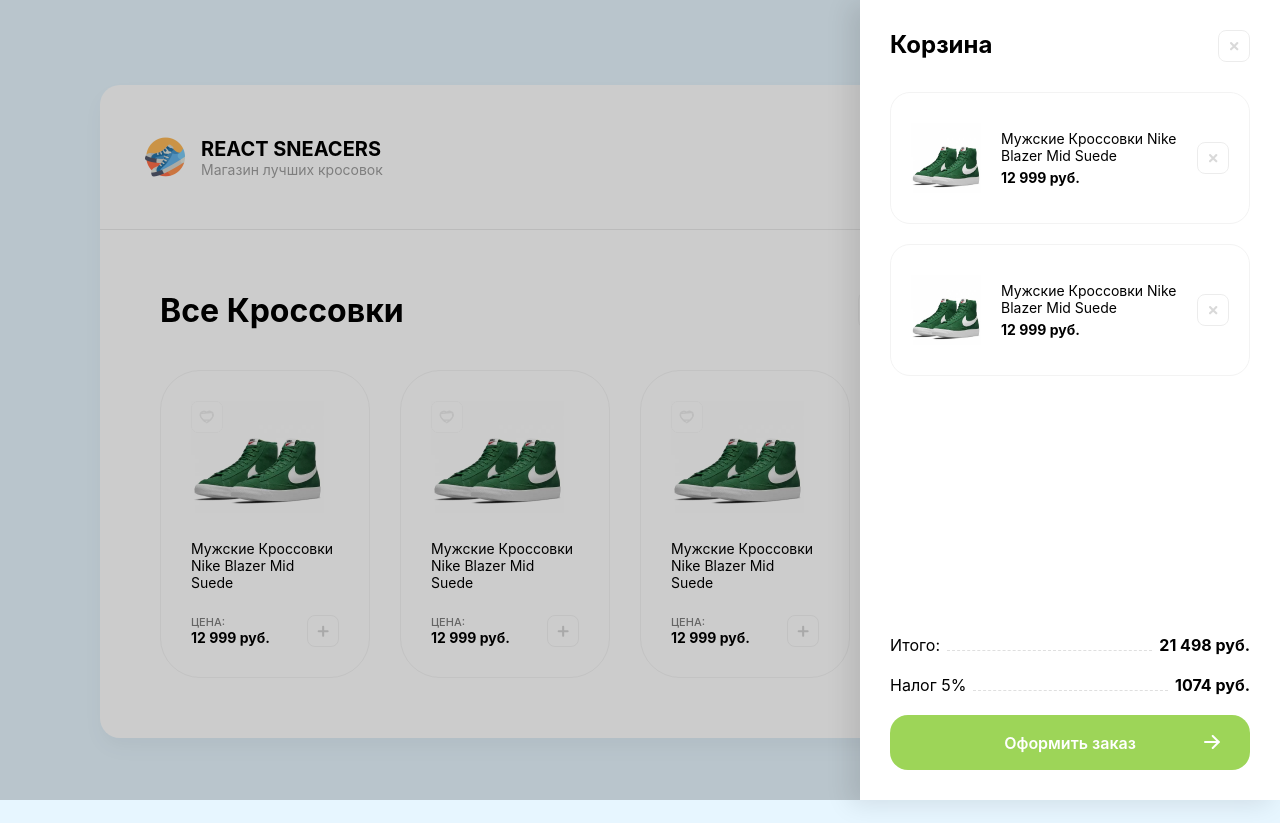
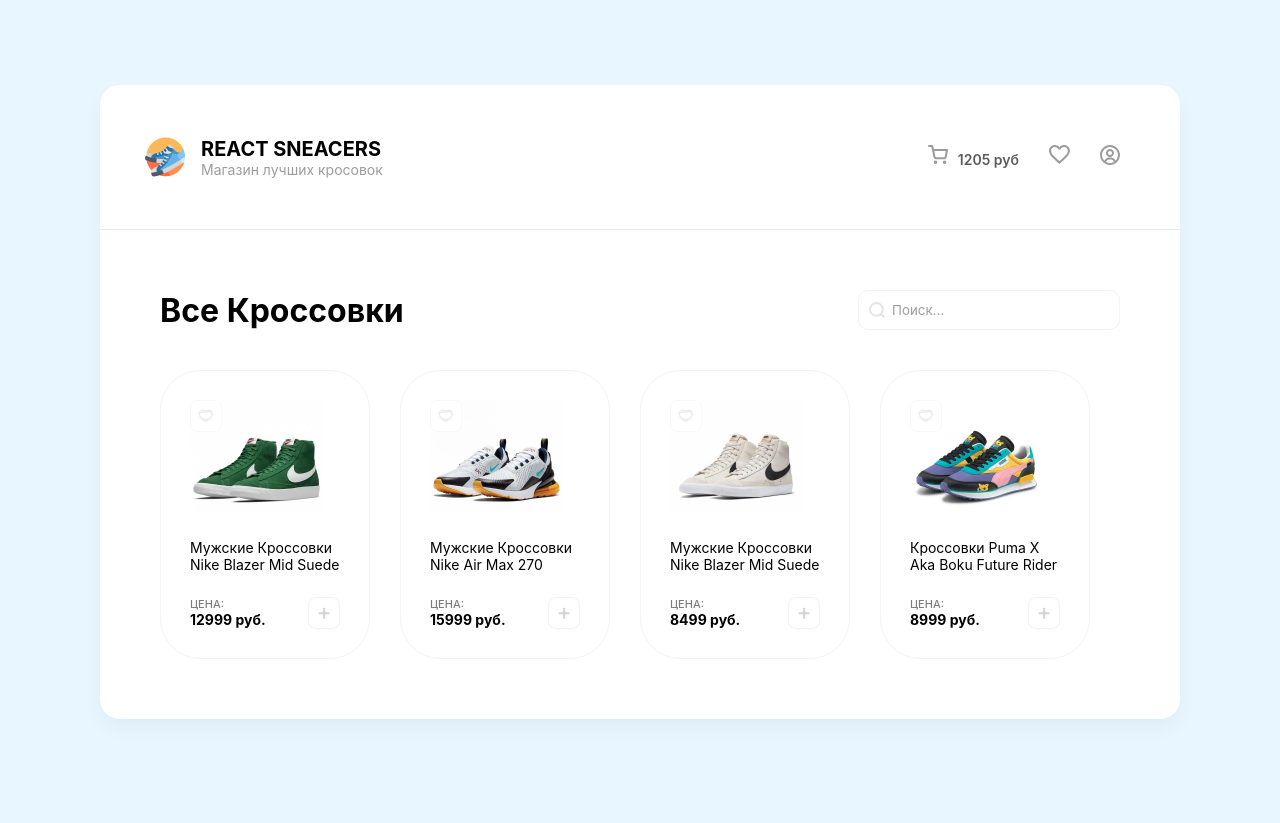
Before and after one commit to beez0mbie/react-sneakers, a React (Create React App) app: page / in a window 1280 px wide. Built offline with nearby package versions, Linux system fonts and the light colour scheme; the HTML template or start-up script is replaced by a standard one.

Commit message:
prettier, css-modules, separate card component

```diff
--- a/src/App.js
+++ b/src/App.js
@@ -2,36 +2,63 @@
 import Header from "./components/Header";
 import Overlay from "./components/Overlay";
 
+const arr = [
+  {
+    title: "Мужские Кроссовки Nike Blazer Mid Suede",
+    price: 12999,
+    imgUrl: "/img/sneakers/1.jpg",
+  },
+  {
+    title: "Мужские Кроссовки Nike Air Max 270",
+    price: 15999,
+    imgUrl: "/img/sneakers/2.jpg",
+  },
+  {
+    title: "Мужские Кроссовки Nike Blazer Mid Suede",
+    price: 8499,
+    imgUrl: "/img/sneakers/3.jpg",
+  },
+  {
+    title: "Кроссовки Puma X Aka Boku Future Rider",
+    price: 8999,
+    imgUrl: "/img/sneakers/4.jpg",
+  },
+];
+
+const onClickButton = () => {
+  alert("click");
+};
+
 function App() {
   return (
     <div className="wrapper">
-
-      <Overlay/>
-
-      <Header/>
+      {/* <Overlay/> */}
+      <Header />
 
       <div className="content">
-
         <div className="headline">
-          <h1 >Все Кроссовки</h1>
+          <h1>Все Кроссовки</h1>
           <div className="search">
-            <img src="/img/search.svg" alt="Search" />
+            <img
+              src="/img/search.svg"
+              alt="Search"
+            />
             <input placeholder="Поиск..." />
           </div>
-
         </div>
 
         <div className="cards">
-          <Card/>
-          <Card/>
-          <Card/>
-          <Card/>
+          {arr.map((el) => (
+            <Card
+              title={el.title}
+              price={el.price}
+              img={el.imgUrl}
+              onClick={onClickButton}
+            />
+          ))}
         </div>
-
       </div>
-
     </div>
-
   );
 }
 
--- a/src/components/Card.js
+++ /dev/null
@@ -1,20 +0,0 @@
-const Card = () => {
-    return (
-        <div className="card">
-            <div className="favorite">
-              <img src="/img/heart-unchecked.svg" alt="Unchecked"/>
-            </div>
-            <img className="sneakersImg" src="/img/sneakers/1.jpg" alt="sneakers" />
-            <h5 className="sneakersName">Мужские Кроссовки Nike Blazer Mid Suede</h5>
-            <div className="cardBottom">
-              <div className="price">
-                <span className="priceText">цена:</span>
-                <b className="priceCount">12 999 руб.</b>
-              </div>
-              <img className="button" src="/img/plus.svg" alt="plus" />
-            </div>
-          </div>
-     );
-}
-
-export default Card;
--- /dev/null
+++ b/src/components/Card/Card.module.scss
@@ -0,0 +1,57 @@
+.card {
+  width: 210px;
+  padding: 29px;
+  margin-right: 30px;
+  border: 1px solid #f3f3f3;
+  border-radius: 40px;
+  transition: box-shadow 0.2s ease-in-out, transform 0.2s ease-in-out;
+
+  &:hover {
+    box-shadow: 0px 14px 30px rgba(0, 0, 0, 0.05);
+    transform: translateY(-5px);
+  }
+
+  .favorite {
+    position: absolute;
+    cursor: pointer;
+  }
+
+  .sneakersImg {
+    width: 133px;
+    height: 112px;
+  }
+
+  .sneakersName {
+    font-weight: 400;
+    font-size: 14px;
+    line-height: 17px;
+  }
+
+  .cardBottom {
+    display: flex;
+    justify-content: space-between;
+    align-items: center;
+
+    .price {
+      display: flex;
+      flex-direction: column;
+
+      .priceText {
+        text-transform: uppercase;
+        opacity: 0.5;
+        font-weight: 500;
+        font-size: 11px;
+      }
+
+      .priceCount {
+        font-weight: 700;
+        font-size: 14px;
+        line-height: 17px;
+      }
+    }
+
+    .button {
+      cursor: pointer;
+    }
+  }
+}
--- /dev/null
+++ b/src/components/Card/index.js
@@ -0,0 +1,34 @@
+import styles from "./Card.module.scss";
+
+const Card = (props) => {
+  return (
+    <div className={styles.card}>
+      <div className={styles.favorite}>
+        <img
+          src="/img/heart-unchecked.svg"
+          alt="Unchecked"
+        />
+      </div>
+      <img
+        className={styles.sneakersImg}
+        src={props.img}
+        alt="sneakers"
+      />
+      <h5 className={styles.sneakersName}>{props.title}</h5>
+      <div className={styles.cardBottom}>
+        <div className={styles.price}>
+          <span className={styles.priceText}>цена:</span>
+          <b className={styles.priceCount}>{props.price} руб.</b>
+        </div>
+        <img
+          className={styles.button}
+          src="/img/plus.svg"
+          alt="plus"
+          onClick={props.onClick}
+        />
+      </div>
+    </div>
+  );
+};
+
+export default Card;
--- a/src/index.scss
+++ b/src/index.scss
@@ -2,21 +2,21 @@
 
 body {
   margin: 0;
-  font-family: 'Inter', system-ui;
+  font-family: "Inter", system-ui;
   -webkit-font-smoothing: antialiased;
   -moz-osx-font-smoothing: grayscale;
-  background-color: #E7F6FF;
+  background-color: #e7f6ff;
 }
 
 * {
-  font-family: 'Inter', system-ui;
+  font-family: "Inter", system-ui;
 }
 
 .wrapper {
   margin: 85px auto;
   width: 1080px;
   height: auto;
-  background-color: #FFFFFF;
+  background-color: #ffffff;
   box-shadow: 0px 10px 20px rgba(0, 0, 0, 0.04);
   border-radius: 20px;
 
@@ -25,7 +25,7 @@
     justify-content: space-between;
     padding: 45px;
     align-items: center;
-    border-bottom: 1px solid #EAEAEA;
+    border-bottom: 1px solid #eaeaea;
 
     .logo {
       display: flex;
@@ -38,7 +38,7 @@
         padding-left: 16px;
         .desctiptionText {
           margin: 0;
-          font-family: 'Inter';
+          font-family: "Inter";
           font-weight: 700;
           font-size: 20px;
           line-height: 24px;
@@ -46,11 +46,11 @@
         }
         .desctiptionSubText {
           margin: 0;
-          font-family: 'Inter';
+          font-family: "Inter";
           font-weight: 400;
           font-size: 14px;
           line-height: 17px;
-          color: #9D9D9D;
+          color: #9d9d9d;
         }
       }
     }
@@ -64,11 +64,9 @@
           margin-left: 10px;
           font-weight: 600;
           font-size: 14px;
-          color: #5C5C5C;
+          color: #5c5c5c;
         }
-
       }
-
     }
   }
 
@@ -82,7 +80,7 @@
     justify-content: space-between;
 
     .search {
-      border: 1px solid #F3F3F3;
+      border: 1px solid #f3f3f3;
       border-radius: 10px;
       display: flex;
       padding: 10px;
@@ -96,78 +94,12 @@
         opacity: 0.7;
       }
     }
-
   }
 
   .cards {
     display: flex;
   }
-
-  .card {
-    width: 210px;
-    padding: 30px;
-    margin-right: 30px;
-    border: 1px solid #F3F3F3;
-    border-radius: 40px;
-    transition: box-shadow 0.2s ease-in-out, transform 0.2s ease-in-out;
-
-    &:hover {
-      box-shadow: 0px 14px 30px rgba(0, 0, 0, 0.05);
-      transform: translateY(-5px);
-    }
-
-    .favorite {
-      position: absolute;
-      cursor: pointer;
-    }
-
-    .sneakersImg {
-      width: 133px;
-      height: 112px;
-    }
-
-    .sneakersName{
-      font-weight: 400;
-      font-size: 14px;
-      line-height: 17px;
-    }
-
-    .cardBottom {
-      display: flex;
-      justify-content: space-between;
-      align-items: center;
-
-      .price {
-        display: flex;
-        flex-direction: column;
-
-        .priceText {
-          text-transform: uppercase;
-          opacity: 0.5;
-          font-weight: 500;
-          font-size: 11px;
-        }
-
-        .priceCount {
-          font-weight: 700;
-          font-size: 14px;
-          line-height: 17px;
-        }
-
-      }
-
-      .button {
-        cursor: pointer;
-      }
-    }
-
-  }
-
-
 }
-
-
-
 
 .overlay {
   position: absolute;
@@ -186,7 +118,7 @@
   width: 420px;
   height: 100%;
   right: 0;
-  background: #FFFFFF;
+  background: #ffffff;
   box-shadow: -10px 4px 24px rgba(0, 0, 0, 0.1);
   padding: 30px;
 }
@@ -203,12 +135,11 @@
   margin-bottom: 40px;
 }
 
-
 .cartItem {
   display: flex;
   align-items: center;
   padding: 30px 20px;
-  border: 1px solid #F3F3F3;
+  border: 1px solid #f3f3f3;
   border-radius: 20px;
   margin-bottom: 20px;
 
@@ -219,7 +150,6 @@
 
   .cartItemName {
     margin-bottom: 5px;
-
   }
 
   .cartImg {
@@ -227,8 +157,6 @@
     height: 70px;
     margin-right: 20px;
   }
-
-
 }
 
 .removeBtn {
@@ -239,11 +167,9 @@
   &:hover {
     opacity: 1;
   }
-
 }
 
 .cartTotalBlock {
-
   .cartPrice {
     display: flex;
     align-items: flex-end;
@@ -252,14 +178,13 @@
 
   .dashed {
     flex: 1;
-    border-bottom: 1px dashed #DFDFDF;
+    border-bottom: 1px dashed #dfdfdf;
     position: relative;
     top: -4px;
     margin: 0 7px;
   }
 
   .checkoutBtn {
-
     position: relative;
 
     .arrowImg {
@@ -270,19 +195,18 @@
     }
 
     &:hover {
-      .arrowImg{
+      .arrowImg {
         transform: translateX(5px);
       }
     }
   }
-
 }
 
 .checkoutBtn {
   height: 55px;
   width: 100%;
 
-  background: #9DD558;
+  background: #9dd558;
   border-radius: 18px;
   border: 0;
   color: white;
@@ -291,11 +215,11 @@
   cursor: pointer;
   transition: background 0.2s ease-in-out;
 
-  &:hover{
-    background: lighten($color: #9DD558, $amount: 5%);
+  &:hover {
+    background: lighten($color: #9dd558, $amount: 5%);
   }
 
   &:active {
-    background: darken($color: #9DD558, $amount: 5%);
+    background: darken($color: #9dd558, $amount: 5%);
   }
 }
```
Also changed, not shown: src/clear.scss (+7 -1 lines), src/components/Header.js (+18 -5 lines), src/components/Overlay.js (+37 -11 lines).
